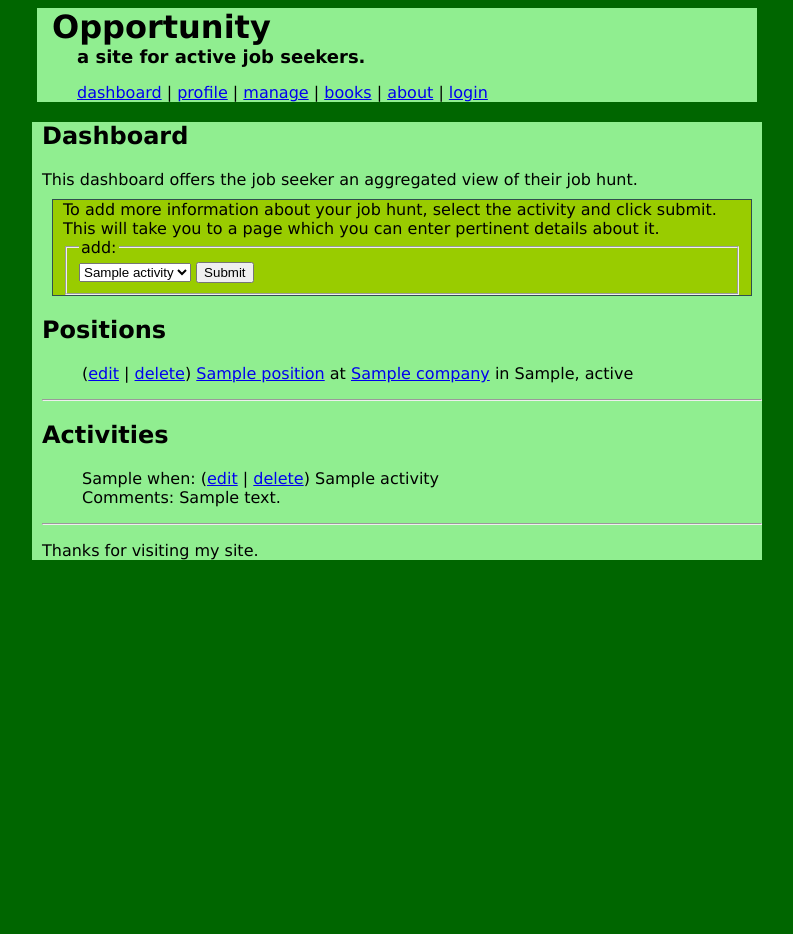
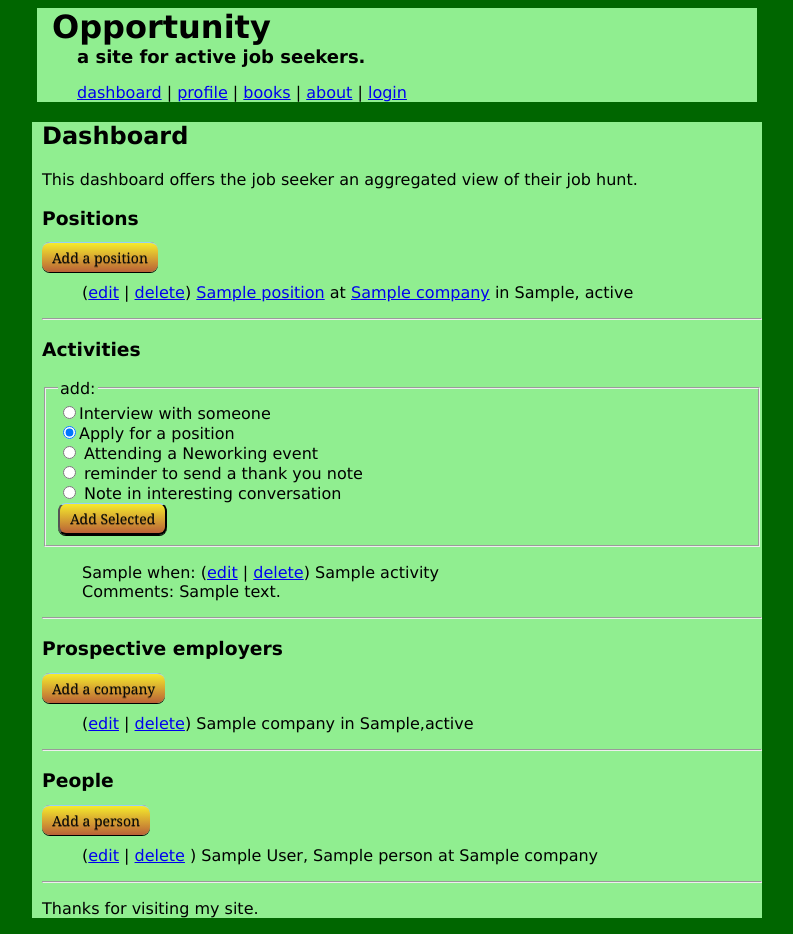
Before and after one commit to oshko/opportunity, a Django app: template opportunity/templates/dashboard.html in a window 1280 px wide. Shown: the whole page, without its empty margins (243-1036 px from the left). Before the commit the page ends 560 px from the top, so only its background shows below. Run offline with Django 3.2, Linux system fonts and the light colour scheme; tables that the repository leaves empty hold one stand-in row (values such as "Sample post"); the template is opened without the code that fills it: values that come from a table or form of the project are taken from there, most other values are stand-ins (such as "Sample title", 1, 10 or a date in 2020); parts of the project's set-up code (start-up, migrations or seed data) failed here and were passed over; some libraries are stand-ins or nearby versions.

Commit message:
merged manage page with the dashboard

```diff
--- a/opportunity/templates/base.html
+++ b/opportunity/templates/base.html
@@ -25,7 +25,6 @@
 					<ul>
 						<li><a href="/dashboard/">{% trans "dashboard" %}</a></li> |
                         <li><a href="/profile/">{% trans "profile" %}</a></li> |
-                        <li><a href="/manage/">{% trans "manage" %}</a></li> |
 						<li><a href="/books/">{% trans "books" %}</a></li> |
 						<li><a href="/">{% trans "about" %}</a></li> |
 					{% if user.is_authenticated %}
--- a/opportunity/templates/dashboard.html
+++ b/opportunity/templates/dashboard.html
@@ -4,24 +4,10 @@
 			<h1>Dashboard</h1>
 This dashboard offers the job seeker an aggregated view of their job hunt.
 
-            <div id="add-something">
-To add more information about your job hunt, select the activity and click submit. This will take you to a page which you can enter pertinent details about it.
-				<fieldset>
-					<legend>add:</legend>
-					<form action="/newactivity/">
-						<select name="activity">
-			{% for activity in activity_name_list %}
-						<option value="{{ activity }}">{{ activity }}</option>
-			{% endfor %}
-						</select>
-						<input type="submit" value="Submit">
-					</form>
-				</fieldset>
-            </div>
+            <h3>Positions</h2>
+    <a class="button" href="/position/add">Add a position</a>
 
-            <h2>Positions</h2>
 			<div id="position-container" >
-
 	{% if position_list %}
 					<ul>
 		{% for position in position_list %}
@@ -39,7 +25,19 @@ To add more information about your job hunt, select the activity and click submi
 			</div>
             <hr/>
 
-	<h2>Activities</h2>
+	<h3>Activities</h3>
+        <fieldset>
+            <legend>add:</legend>
+            <form name="input" action="/newactivity/" method="get">
+                <input type="radio" name="activity" value="interview">Interview with someone<br/>
+                <input type="radio" name="activity" value="apply" checked>Apply for a position <br/>
+                <input type="radio" name="activity" value="netorking"> Attending a Neworking event <br/>
+                <input type="radio" name="activity" value="gratitude"> reminder to send a thank you note <br/>
+                <input type="radio" name="activity" value="conversation"> Note in interesting conversation <br/>
+                <input type="submit" class="button" value="Add Selected">
+            </form>
+        </fieldset>
+
 			<div id="activity-container" >
         {% if activity_list %}
 
@@ -60,7 +58,43 @@ To add more information about your job hunt, select the activity and click submi
         There are no activities at this time. You can add them below.
     {% endif %}
 			</div>
+    <hr/>
+ <h3>Prospective employers </h3>
 
+    <a class="button" href="/prospect/add">Add a company</a>
 
+    <br/>
+      <p/>
+    <div id="prospect-container">
+        {% if prospect_list %}
+            <ul>
+            {% for prospect in prospect_list %}
+                <div id="prospect-{{ prospect.id }}">
+                    <li> (<a href="/prospect/edit/{{ prospect.id }}">edit</a> | <a href="/prospect/del/{{ prospect.id }}">delete</a>) {{ prospect.name }} in {{ prospect.city }},{{ prospect.state_province }}  </li>
+                </div>
+            {% endfor %}
+            </ul>
+        {% else %}
+            No companies.
+        {% endif %}
+    </div>
+    <hr/>
+       <h3>People </h3>
+    <a class="button" href="/contact/add">Add a person</a>
+      <p/>
+    <div id="contact-container">
+        {% if contact_list %}
+            <ul>
+            {% for contact in contact_list %}
+                <div id="contact-{{ contact.id }}">
+                    <li> (<a href="/contact/edit/{{ contact.id }}">edit</a> | <a href="/contact/del/{{ contact.id }}">delete</a> ) {{ contact.first_name }}  {{ contact.last_name }}, {{ contact.title }} at {{ contact.company.name }}
+                     </li>
+                </div>
+            {% endfor %}
+            </ul>
+        {% else %}
+            No contacts.
+        {% endif %}
+    </div>
 
 {% endblock %}
--- a/opportunity/templates/profile.html
+++ b/opportunity/templates/profile.html
@@ -10,9 +10,7 @@
 	</p>
 <hr/>
     <h3>Background</h3>
-    <p>If you haven't done so already, you'll want to put together a resume.
-    There are a number of good sites for this purpose. So, this site doesn't
-    replicate it. </p>
+    <p>A frequent indirect question asked of a job applicant is 'tell me about yourself'. Today people often have a variety of sites to help the prospective employer understand their background. These include LindedIn, Twitter and for software developers Github. [aside: If you haven't done so already, you'll want to put together a resume. There are a number of good sites for this purpose. So, this site doesn't replicate it.] </p>
     <p> You may find it convenient to store the URL to your resume here.
     That way it is aggregated with related data.
     </p>
--- a/opportunity/urls.py
+++ b/opportunity/urls.py
@@ -50,7 +50,6 @@ urlpatterns = patterns('',
 
     (r'^dashboard/', 'opportunity.tracker.views.dashboard'),
     (r'^$','opportunity.tracker.views.about'),
-    (r'^manage/$','opportunity.tracker.views.manage'), # edit/del people and companies.
     (r'^books/$','opportunity.tracker.views.books'),
     (r'^profile/$','opportunity.tracker.views.profileView'),
     (r'^pitch/(?P<op>add)$', 'opportunity.tracker.views.pitchView'),
@@ -65,6 +64,9 @@ urlpatterns = patterns('',
     (r'^login/$', 'opportunity.tracker.views.loginRequest'),
     (r'^logout/$', 'opportunity.tracker.views.logoutRequest'),
     (r'^register/$','opportunity.tracker.views.registration'),
+    (r'^password_change/$','django.contrib.auth.views.password_change'),
+    (r'^password_reset/$','django.contrib.auth.views.password_reset'),
+
 )
 
 # newactivity
```
Also changed, not shown: opportunity/tracker/views.py (+8 -4 lines).
